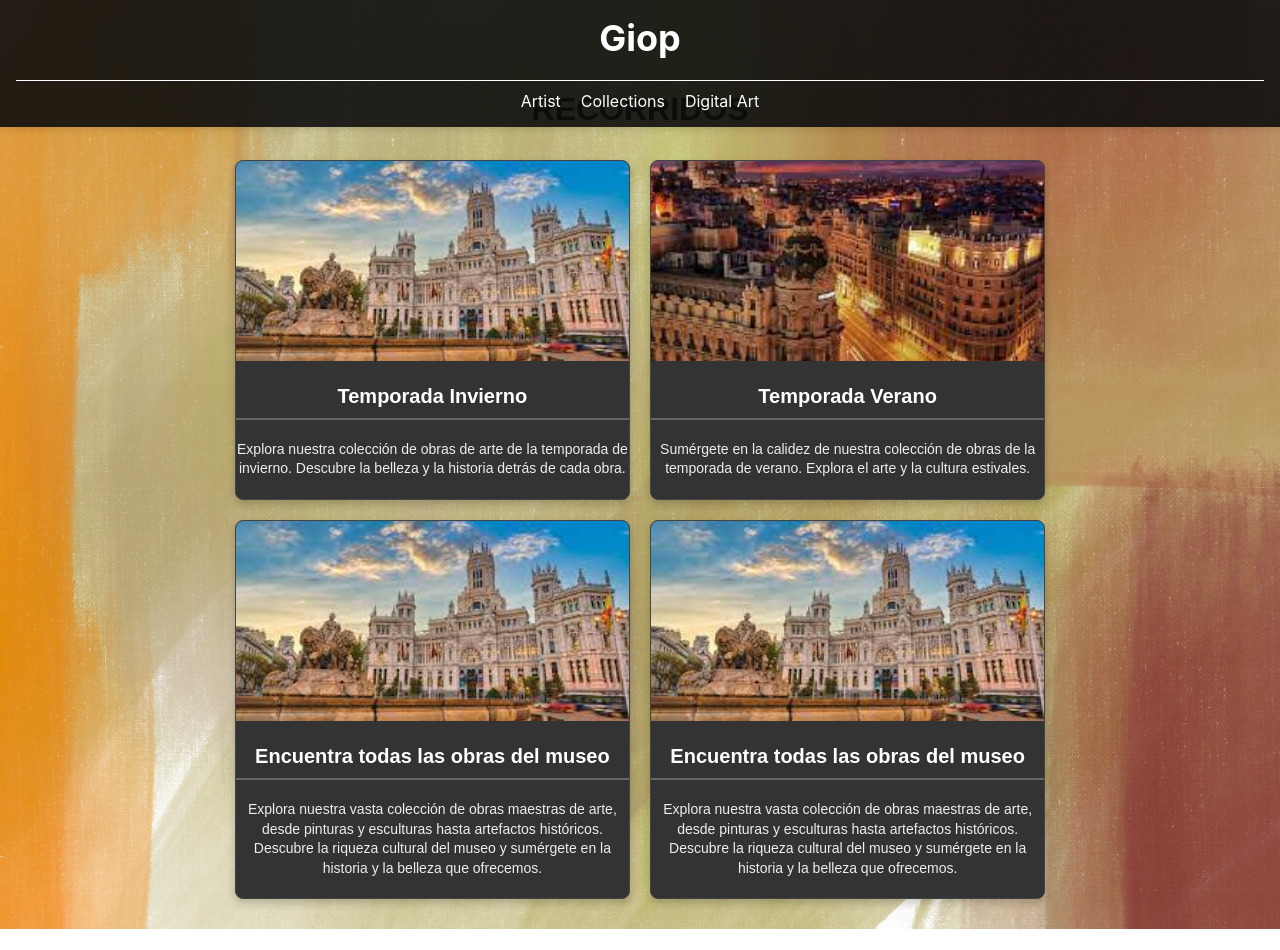
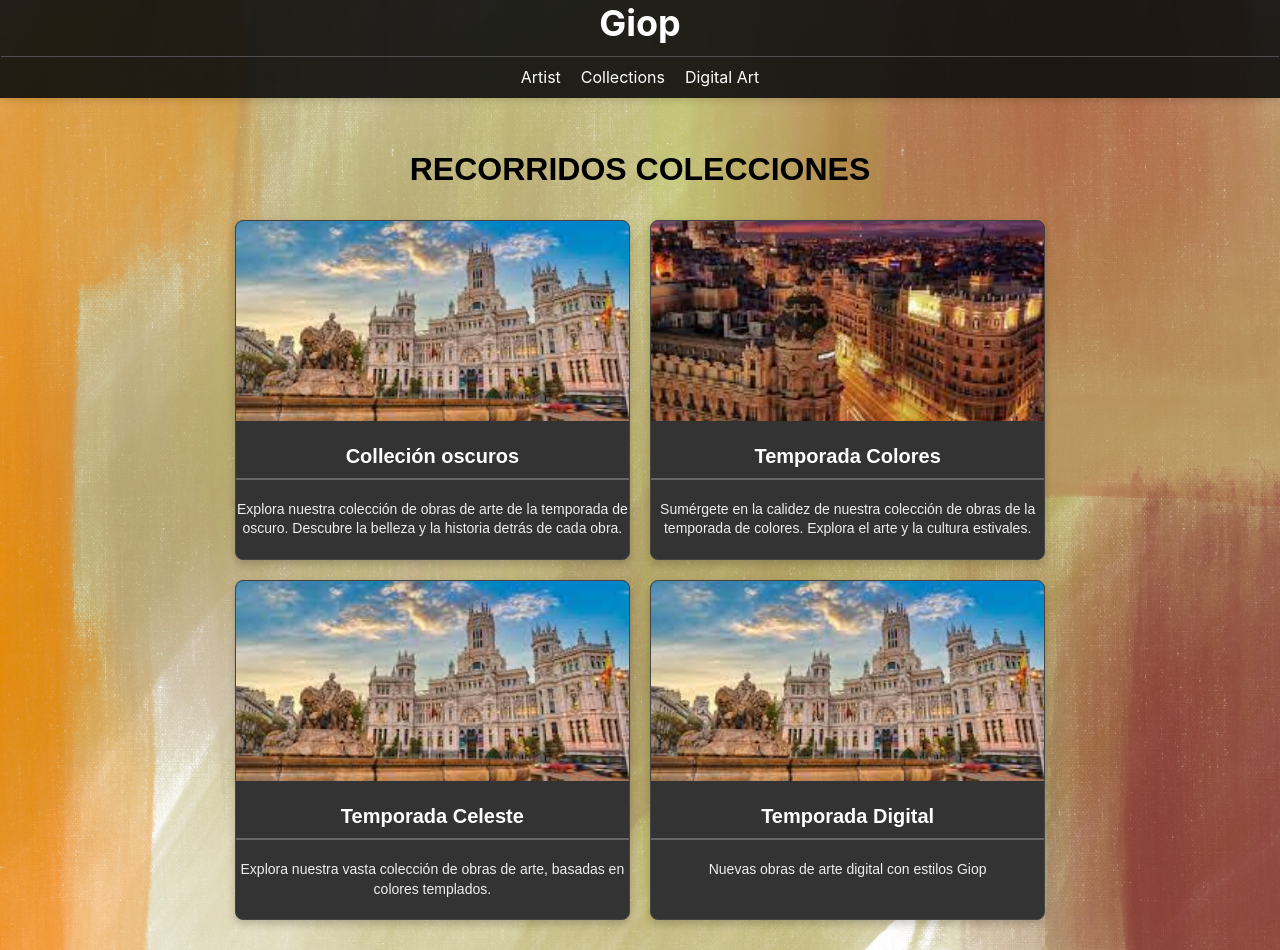
Before and after one commit to Frangiop/GiopPage, a React (Create React App) app: page /collections in a window 1280 px wide. Before the commit the page ends 929 px from the top, so only its background shows below. Built offline with nearby package versions, Linux system fonts and the light colour scheme.

Commit message:
closing details

```diff
--- a/src/components/Collections1Component/Collections1Component.js
+++ b/src/components/Collections1Component/Collections1Component.js
@@ -18,7 +18,9 @@ const Collections1Component = () =>  {
 return (
 
   <div className="collectionContainer"> {/* Aplica la clase CSS a la div principal */}
+
   {collections.map((collection) => (
+
     <div className="collectionItem" key={collection.id}> {/* Aplica la clase CSS a cada elemento de colección */}
       <div className="collectionImage">
         <img src={collection.cover} alt={collection.title} />
--- a/src/components/NavigationComponent/NavigationComponent.css
+++ b/src/components/NavigationComponent/NavigationComponent.css
@@ -7,7 +7,7 @@
     display: flex;
     align-items: center;
     background-color: rgba(14, 14, 14, 0.9); /* Usar un fondo semi-transparente */
-    padding: 1rem;
+    padding: 0.05rem; /*padding - */
     box-shadow: 0px 0px 10px rgba(0, 0, 0, 0.2);
     justify-content: center;
     flex-direction: column;
@@ -27,7 +27,7 @@
     font-size: 36px;
     font-weight: bold;
     color: #fff;
-    margin-bottom: 10px;
+    margin-bottom: 1px;
   }
 
   /* Estilos para los enlaces de navegación */
@@ -38,8 +38,9 @@
   .nav-link {
     text-decoration: none;
     color: #fff;
-    margin: 0 10px;
+    margin: 0 10px 10px;
     transition: color 0.3s;
+    text-align: center;
   }
 
   .nav-link:hover {
@@ -49,7 +50,7 @@
 
   /* Estilos para la línea decorativa */
   .line {
-    border-top: 1px solid #fff;
+    border-top: 1px solid #504e4e;
     width: 100%;
     margin: 10px 0;
   }
--- a/src/pages/ArtistPage.js
+++ b/src/pages/ArtistPage.js
@@ -65,31 +65,31 @@ export default function ArtistPage(){
         </div>
               <div className="contenedor-louvre">
                 <div className="imagen-louvre imagen1">
-                  <img src="/images/imagen1.png" alt="Imagen 5" />
+                  <img src="/caras/cara1.jpeg" alt="ImagenCara 1" />
                 </div>
                 <div className="imagen-louvre imagen2">
-                  <img src="/images/imagen2.jpg" alt="Imagen 6" />
+                  <img src="/caras/cara2.jpeg" alt="ImagenCara 2" />
                 </div>
                 <div className="imagen-louvre imagen3">
-                  <img src="/images/imagen4.jpg" alt="Imagen 7" />
+                  <img src="/caras/cara3.jpeg" alt="ImagenCara 3" />
                 </div>
                 <div className="imagen-louvre imagen4">
-                  <img src="/images/imagen3.jpg" alt="Imagen 8" />
+                  <img src="/caras/cara5.jpeg" alt="ImagenCara 5" />
                 </div>
                 <div className="imagen-louvre imagen5">
-                  <img src="/images/imagen2.jpg" alt="Imagen 9" />
+                  <img src="/caras/cara6.png" alt="ImagenCara 6" />
                 </div>
                 <div className="imagen-louvre imagen6">
-                  <img src="/images/imagen1.png" alt="Imagen 10" />
+                  <img src="/caras/cara3.jpeg" alt="ImagenCara 3" />
                 </div>
                 <div className="imagen-louvre imagen7">
-                  <img src="/images/imagen2.jpg" alt="Imagen 11" />
+                  <img src="/caras/cara1.jpeg" alt="ImagenCara 1" />
                 </div>
                 <div className="imagen-louvre imagen8">
-                  <img src="/images/imagen3.jpg" alt="Imagen 12" />
+                  <img src="/caras/cara5.jpeg" alt="ImagenCara 5" />
                 </div>
                 <div className="imagen-louvre imagen2">
-                  <img src="/images/imagen2.jpg" alt="Imagen 6" />
+                  <img src="/caras/cara6.png" alt="ImagenCara 6" />
                 </div>
 
               </div>
--- a/src/pages/CollectionPage.css
+++ b/src/pages/CollectionPage.css
@@ -5,7 +5,7 @@
     background-position: center center; /* Alinea la imagen al centro */
     background-repeat: no-repeat; /* Evita la repetición de la imagen de fondo */
     padding: 20px;
-    padding-top: 70px;
+    padding-top: 130px;
     font-family: Arial, sans-serif;
     display: flex;
     flex-direction: column;
--- a/src/pages/CollectionPage.js
+++ b/src/pages/CollectionPage.js
@@ -6,7 +6,7 @@ export default function CollectionPage(){
     return(
         <div className="publicaciones-page">
         <div className="pagina-publicaciones">
-          <h1>RECORRIDOS</h1>
+          <h1>RECORRIDOS  COLECCIONES</h1>
           <div className="contenedor-flex">
             {/* Primer conjunto */}
             <div className="conjunto">
@@ -16,8 +16,8 @@ export default function CollectionPage(){
                   </div>
               </Link>
               <div className="recuadro-derecha">
-                <h2>Temporada Invierno</h2>
-                <p>Explora nuestra colección de obras de arte de la temporada de invierno. Descubre la belleza y la historia detrás de cada obra.</p>
+                <h2>Colleción oscuros</h2>
+                <p>Explora nuestra colección de obras de arte de la temporada de oscuro. Descubre la belleza y la historia detrás de cada obra.</p>
               </div>
             </div>
 
@@ -29,8 +29,8 @@ export default function CollectionPage(){
                 </div>
               </Link>
               <div className="recuadro-derecha">
-                <h2>Temporada Verano</h2>
-                <p>Sumérgete en la calidez de nuestra colección de obras de la temporada de verano. Explora el arte y la cultura estivales.</p>
+                <h2>Temporada Colores</h2>
+                <p>Sumérgete en la calidez de nuestra colección de obras de la temporada de colores. Explora el arte y la cultura estivales.</p>
               </div>
             </div>
 
@@ -42,8 +42,8 @@ export default function CollectionPage(){
                 </div>
               </Link>
               <div className="recuadro-derecha">
-                <h2>Encuentra todas las obras del museo</h2>
-                <p>Explora nuestra vasta colección de obras maestras de arte, desde pinturas y esculturas hasta artefactos históricos. Descubre la riqueza cultural del museo y sumérgete en la historia y la belleza que ofrecemos.</p>
+                <h2>Temporada Celeste</h2>
+                <p>Explora nuestra vasta colección de obras de arte, basadas en colores templados.</p>
               </div>
             </div>
 
@@ -55,9 +55,8 @@ export default function CollectionPage(){
                 </div>
               </Link>
               <div className="recuadro-derecha">
-                <h2>Encuentra todas las obras del museo</h2>
-                <p>Explora nuestra vasta colección de obras maestras de arte, desde pinturas y esculturas hasta artefactos históricos. Descubre la riqueza cultural del museo y sumérgete en la historia y la belleza que ofrecemos.</p>
-              </div>
+                <h2>Temporada Digital</h2>
+                <p>Nuevas obras de arte digital con estilos Giop</p>
             </div>
 
      {/*
@@ -93,5 +92,6 @@ export default function CollectionPage(){
           </div>
         </div>
       </div>
+    </div>
       )
   }
--- a/src/pages/CollectionPage1.js
+++ b/src/pages/CollectionPage1.js
@@ -3,7 +3,6 @@ import Collections1Component from "../components/Collections1Component/Collectio
 export default function CollectionPage1(){
     return(
 <div>
- <h1>Home Page DALE FUEGO</h1>
  <Collections1Component></Collections1Component>
 </div>
     )
```
Also changed, not shown: src/components/Collections1Component/Collections1Component.css (line endings or trailing spaces).
